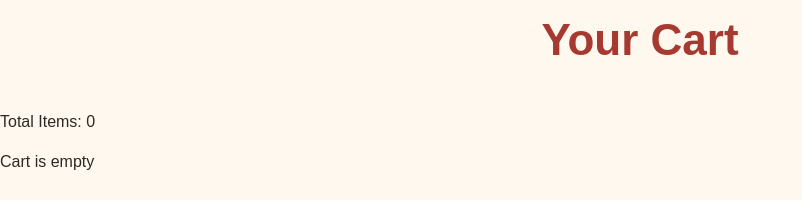
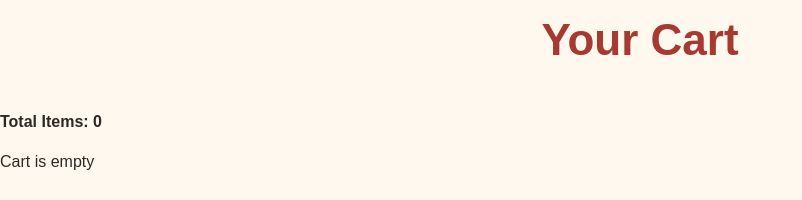
Before and after one commit to jjackson112/pau-hana-kitchen, a React (Vite) app in the folder frontend/: page /cart in a window 1280 px wide. Shown: the top 200 px of the page, without its empty margins (0-802 px from the left). Built offline with nearby package versions, Linux system fonts and the light colour scheme.

Commit message:
Cart page styles

```diff
--- a/frontend/src/App.css
+++ b/frontend/src/App.css
@@ -247,6 +247,11 @@ a {
   text-align: center;
 }
 
+/* Cart Item */
+.cart-item {
+  padding: .05rem 1rem;
+}
+
 @media (max-width: 900px) {
   .popular-dishes, .menu-category-items {
     grid-template-columns: repeat(2, 1fr);
--- a/frontend/src/components/CartItem.jsx
+++ b/frontend/src/components/CartItem.jsx
@@ -2,7 +2,7 @@ function CartItem({ item }) {
     return (
         <article className="cart-item">
             <div className="cart-item-info">
-                <h3>{item.name}</h3>
+                <h4>{item.name}</h4>
                 <p>{item.description}</p>
             </div>
 
--- a/frontend/src/pages/Cart.jsx
+++ b/frontend/src/pages/Cart.jsx
@@ -11,7 +11,7 @@ function Cart() {
     return (
         <main className="cart-page">
             <h1 className="cart-title">Your Cart</h1>
-            <p>Total Items: {totalQuantity}</p>
+            <p><strong>Total Items: {totalQuantity}</strong></p>
 
             {cartItems.length === 0 ? (
                 <p>Cart is empty</p>
```
